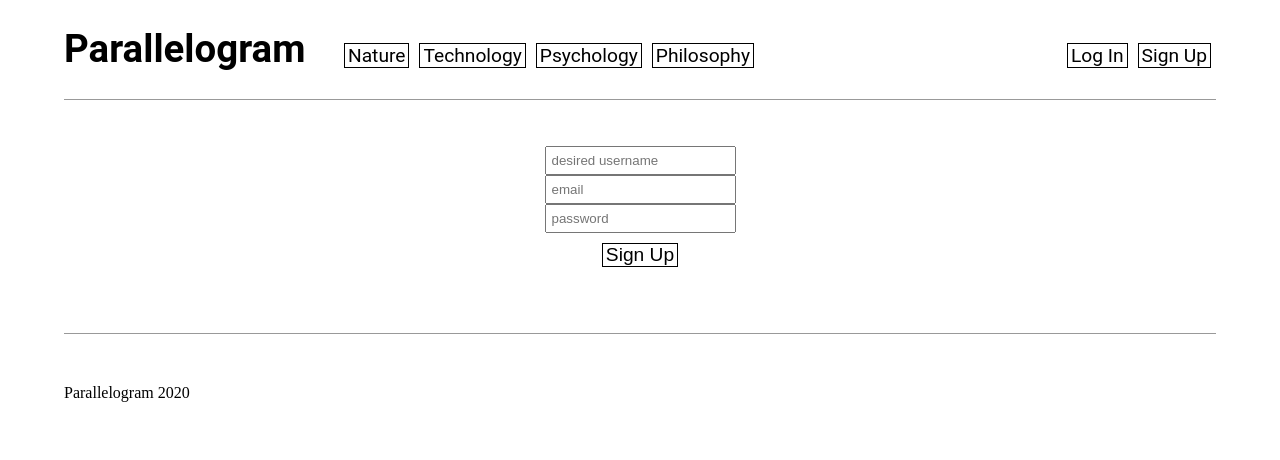
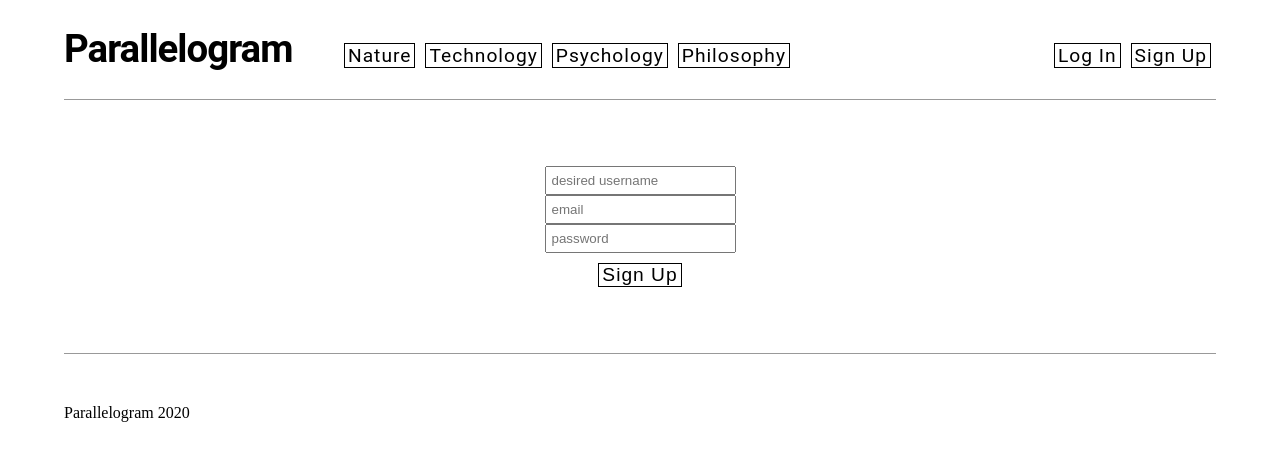
Before and after one commit to bbbtttiii/parallelogram-frontend, a React (Create React App) app in the folder frontend/: page /signup in a window 1280 px wide. Shown: the top 460 px of the page. Built offline with nearby package versions, Linux system fonts and the light colour scheme; no server answers.

Commit message:
tweaks to font spacing

```diff
--- a/frontend/src/index.css
+++ b/frontend/src/index.css
@@ -27,6 +27,7 @@ html, body {
 input[type=button],
 input[type=submit],
 input[type=reset] {
+  letter-spacing: 1px;
   text-decoration: none;
   border: 1px solid black;
   background-color: transparent;
@@ -54,6 +55,7 @@ input[type=reset] {
 
 .title a{
   width: 275px;
+  letter-spacing: -1px;
   font-size: 1.2em;
   display: inline-block;
   padding-right: 20px;
@@ -82,7 +84,7 @@ input[type=reset] {
   width: 90%;
   max-width: 1200px;
   margin: 0 auto;
-  padding: 30px 0 50px;
+  padding: 50px 0 50px;
 }
 
 .Grid {
@@ -142,6 +144,7 @@ input[type=reset] {
 .card-title {
   line-height: 0.9em;
   font-family: 'Roboto', Arial, Helvetica, sans-serif;
+  margin-bottom: 10px;
 }
 
 .card-title a {
@@ -154,7 +157,7 @@ input[type=reset] {
 }
 
 .card-photo {
-  margin-bottom: 0.5em;
+  margin-bottom: 0.3em;
 }
 
 .card-photo img {
@@ -164,7 +167,7 @@ input[type=reset] {
 }
 
 .card-details, .article-details {
-  display:flex;
+  display: flex;
   justify-content: space-between;
   font-size: 1.2em;
 }
```
